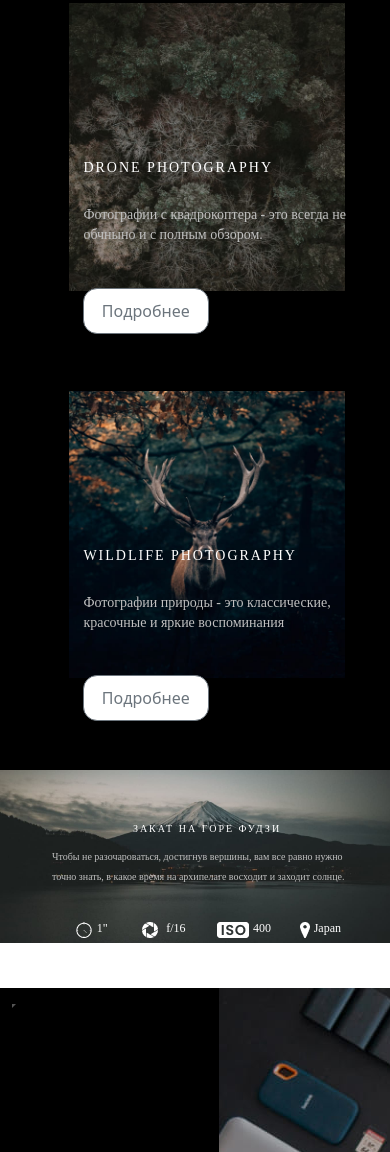
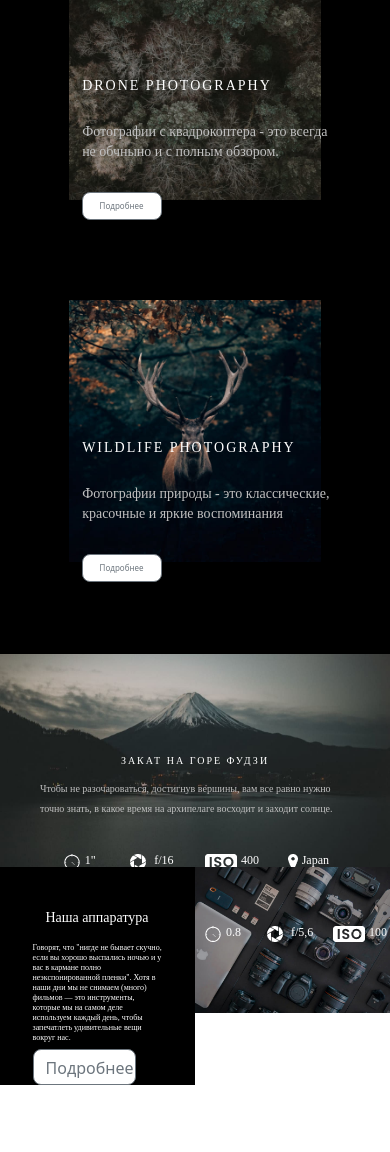
Before and after one commit to 0Vasiliy/Aperture, a website: page src/index.html in a window 390 px wide. Shown: the part 1710-2862 px from the top of the page. After the commit the page ends 2810 px from the top, so only its background shows below. Drawn offline with nearby package versions, Linux system fonts and the light colour scheme; files that its build step writes are made by us from their sources.

Commit message:
section_4

```diff
--- a/src/index.html
+++ b/src/index.html
@@ -154,32 +154,31 @@
         <div class="container">
             <div class="row">
                 <div class="col tools_wrapper">
-                    <div class="col-md-4 col-sm-4 tools_wrapper_block">
-                        <div class="tools_wrapper_block_subtitle"></div>
-                        <div class="tools_wrapper_block_title"></div>
-                        <div class="tools_wrapper_block_text"></div>
-                        <button class="tools_wrapper_block_btn"></button>
+                    <div class="col-xl-10 col-lg-9 col-md-8 col-sm-5 col-8 tools_wrapper_block">
+                        <div class="col tools_wrapper_block_title">Наша аппаратура</div>
+                        <div class="col tools_wrapper_block_text">Говорят, что "нигде не бывает скучно, если вы хорошо выспались ночью и у вас в кармане полно неэкспонированной пленки". Хотя в наши дни мы не снимаем (много) фильмов — это инструменты, которые мы на самом деле используем каждый день, чтобы запечатлеть удивительные вещи вокруг нас.</div>
+                        <button type="button" class="col btn btn-outline-secondary tools_wrapper_block_btn">Подробнее</button>
                     </div>
                 </div>
                 <div class="col tools_foto">
                     <img src="./img/tools/tools.jpg" alt="img-responsive2" class="img-responsive tools_foto_img">
-                    <div class="col tools_panel">
-                        <div class="tools_item_time_block">
+                    <div class="col tools_foto_panel">
+                        <div class="col tools_item_time_block">
                             <div class="tools_item_time">0.8
                                 <img src="./icons/main/main_4.png" alt="main_4" class="time">
                             </div>
                         </div>
-                        <div class="tools_item_farengate_block">
+                        <div class="col tools_item_farengate_block">
                             <div class="tools_item_farengate">f/5,6
                                 <img src="./icons/main/main_2.png" alt="main_3" class="farengate">
                             </div>
                         </div>
-                        <div class="tools_item_iso_block">
+                        <div class="col tools_item_iso_block">
                             <div class="tools_item_iso">100
                                 <img src="./icons/main/main_3.png" alt="main_2" class="iso">
                             </div>
                         </div>
-                        <div class="tools_item_country_block">
+                        <div class="col tools_item_country_block">
                             <div class="tools_item_country">Sweden
                                 <img src="./icons/main/main_1.png" alt="main_1" class="country">
                             </div>
--- a/src/sass/blocks/_foto.scss
+++ b/src/sass/blocks/_foto.scss
@@ -2,6 +2,7 @@
     height: auto;
     background: #000000;
     border-radius: 0px;
+    margin-top: -3%;
 }
 .foto{
     margin-top: 6%;
@@ -74,13 +75,13 @@
         }
         &_btn{
             position: relative;
-            max-width: 100px;
+            max-width: 120px;
             width: 100%;
-            height: 32px;
+            height: 36px;
             margin-left: 5%;
             margin-top: -45%;
             background: #FFFFFF;
-            border-radius: 14px;
+            border-radius: 8px;
             &:hover{
                 background: #241f1f;;
                 transition: 1.5s;
--- a/src/sass/blocks/_frame.scss
+++ b/src/sass/blocks/_frame.scss
@@ -9,8 +9,8 @@
     height: auto;
     width: 100%;
     &_img{
-        max-width: 100%;
-        height: auto;
+        width: 100%;
+        height: 100%;
     }
     &_title{
         display: flex;
--- a/src/sass/blocks/_media.scss
+++ b/src/sass/blocks/_media.scss
@@ -22,7 +22,14 @@
     .frame_panel{
         margin-top: 15%;
     }
-
+    .tools_wrapper_block_title{
+        font-size: 18px;
+        margin-left: 15%;
+    }
+    .tools_wrapper_block_text{
+        font-size: 12px;
+        line-height: 16px;
+    }
 }
 @media (max-width: 992px){
     .promo_descr{
@@ -43,12 +50,19 @@
     .frame_panel{
         @include panel_992px;
     }
+    .tools_foto_panel{
+       margin-left: 3%;
+    }
     .foto_item_btn{
         width: 80%;
         margin-top: -65%;
     }
     .frame_block_subtitle{
         margin-left: auto;
+    }
+    .tools_wrapper_block_btn{
+        width: 80%;
+        margin-top: 5%;
     }
 }
 
@@ -61,10 +75,27 @@
         margin-right: auto;
     }
     .foto_item_btn{
-        margin-top: -45%;
+        margin-top: -60%;
     }
     .frame_panel{
         margin-top: 10%;
+    }
+    .tools_foto_panel{
+        margin-left: 0;
+     }
+    .tools_wrapper_block{
+        max-width: 400px;
+        max-height: 200px;
+    }
+    .tools_wrapper_block_title{
+        margin-left: 10%;
+        font-size: 14px;
+        margin-top: 5%;
+    }
+    .tools_wrapper_block_text{
+        font-size: 8px;
+        line-height: 10px;
+        margin-top: 5%;
     }
 }
 
@@ -78,4 +109,10 @@
     .frame_panel{
         margin-top: 5%;
     }
+    .foto_item_btn{
+        max-width: 80px;
+        height: 28px;
+        font-size: 8px;
+    }
+
 }
--- a/src/sass/blocks/_panel.scss
+++ b/src/sass/blocks/_panel.scss
@@ -1,56 +1,88 @@
-
+// item_country_block
 .promo_item_country_block{
     @include item_country_block;
 }
 .frame_item_country_block{
     @include item_country_block;
 }
+.tools_item_country_block{
+    @include item_country_block;
+}
 
+// item_country
 .promo_item_country{
     @include item_country;
 }
 .frame_item_country{
     @include item_country;
  }
+.tools_item_country{
+    @include item_country;
+ }
 
- .promo_item_iso_block{
+ // item_iso_block
+.promo_item_iso_block{
     @include item_iso_block;
  }
 .frame_item_iso_block{
     @include item_iso_block;
   }
+.tools_item_iso_block{
+    @include item_iso_block;
+}
 
+// item_iso
 .promo_item_iso{
     @include item_iso;
 }
 .frame_item_iso{
     @include item_iso;
 }
+.tools_item_iso{
+    @include item_iso;
+}
 
+
+// item_farengate_block
 .promo_item_farengate_block{
     @include item_farengate_block;
 }
 .frame_item_farengate_block{
     @include item_farengate_block;
 }
+.tools_item_farengate_block{
+    @include item_farengate_block;
+}
 
+// item_farengate
 .promo_item_farengate{
     @include item_farengate;
 }
 .frame_item_farengate{
     @include item_farengate;
 }
+.tools_item_farengate{
+    @include item_farengate;
+}
 
+// item_time_block
 .promo_item_time_block{
     @include item_time_block;
 }
 .frame_item_time_block{
     @include item_time_block;
 }
+.tools_item_time_block{
+    @include item_time_block;
+}
 
+// item_time
 .promo_item_time{
     @include item_time;
 }
 .frame_item_time{
     @include item_time;
 }
+.tools_item_time{
+    @include item_time;
+}
--- a/src/sass/blocks/_promo.scss
+++ b/src/sass/blocks/_promo.scss
@@ -3,13 +3,13 @@
 }
 .promo{
     display: block;
-    height: auto;
+    height: 100%;
     width: 100%;
     overflow: hidden;
     object-fit: cover;
     &_img{
-       max-width: 100%;
-       height: auto;
+       width: 100%;
+       height: 100%;
      }
     &_descr{
         display: flex;
--- a/src/sass/blocks/_tools.scss
+++ b/src/sass/blocks/_tools.scss
@@ -1,17 +1,63 @@
 
 .tools_wrapper{
-    width: 100%;
+    max-width: 100%;
     background: #000000;
-    height: 540px;
-    // height: 100%;
+    height: auto;
     border: none;
+    padding: 0;
+    margin-top: -0.3%;
+    &_block{
+        max-width: 600px;
+        max-height: 315px;
+        height: 100%;
+        margin-top: 17%;
+        &_title{
+            font-family: 'Poppins';
+            font-style: normal;
+            font-weight: 400;
+            font-size: 36px;
+            line-height: 36px;
+            color: #FFFFFF;
+            margin-left: 25%;
+            margin-top:20% ;
+        }
+        &_text{
+            margin-top: 10%;
+            font-family: 'Poppins';
+            font-style: normal;
+            font-weight: 400;
+            font-size: 18px;
+            line-height: 24px;
+            color: #FFFFFF;
+        }
+        &_btn{
+            position: relative;
+            max-width: 120px;
+            width: 100%;
+            height: 36px;
+            margin-left: 0;
+            margin-top: 15%;
+            background: #FFFFFF;
+            border-radius: 8px;
+            &:hover{
+                background: #241f1f;;
+                transition: 1.5s;
+            }
+        }
+    }
 }
 
 .tools_foto{
     padding: 0;
     overflow: hidden;
     object-fit: cover;
+    margin-top: -0.3%;
+    &_img{
+        max-width: 100%;
+        height: auto;
+    }
+    &_panel{
+        @include panel;
+        margin-left: 42%;
+    }
 }
-.tools_panel{
-    @include panel;
-}
--- a/src/sass/style.scss
+++ b/src/sass/style.scss
@@ -8,9 +8,7 @@
 html {
     box-sizing: content-box;
 }
-*,*::before, *::after{
-    box-sizing: inherit;
-}
+
 body{
     margin: 0;
     -webkit-font-smoothing:antialiased;
```
Also changed, not shown: dist/css/style.min.css, dist/index.html, src/sass/base/_mixins.scss (line endings or trailing spaces).
